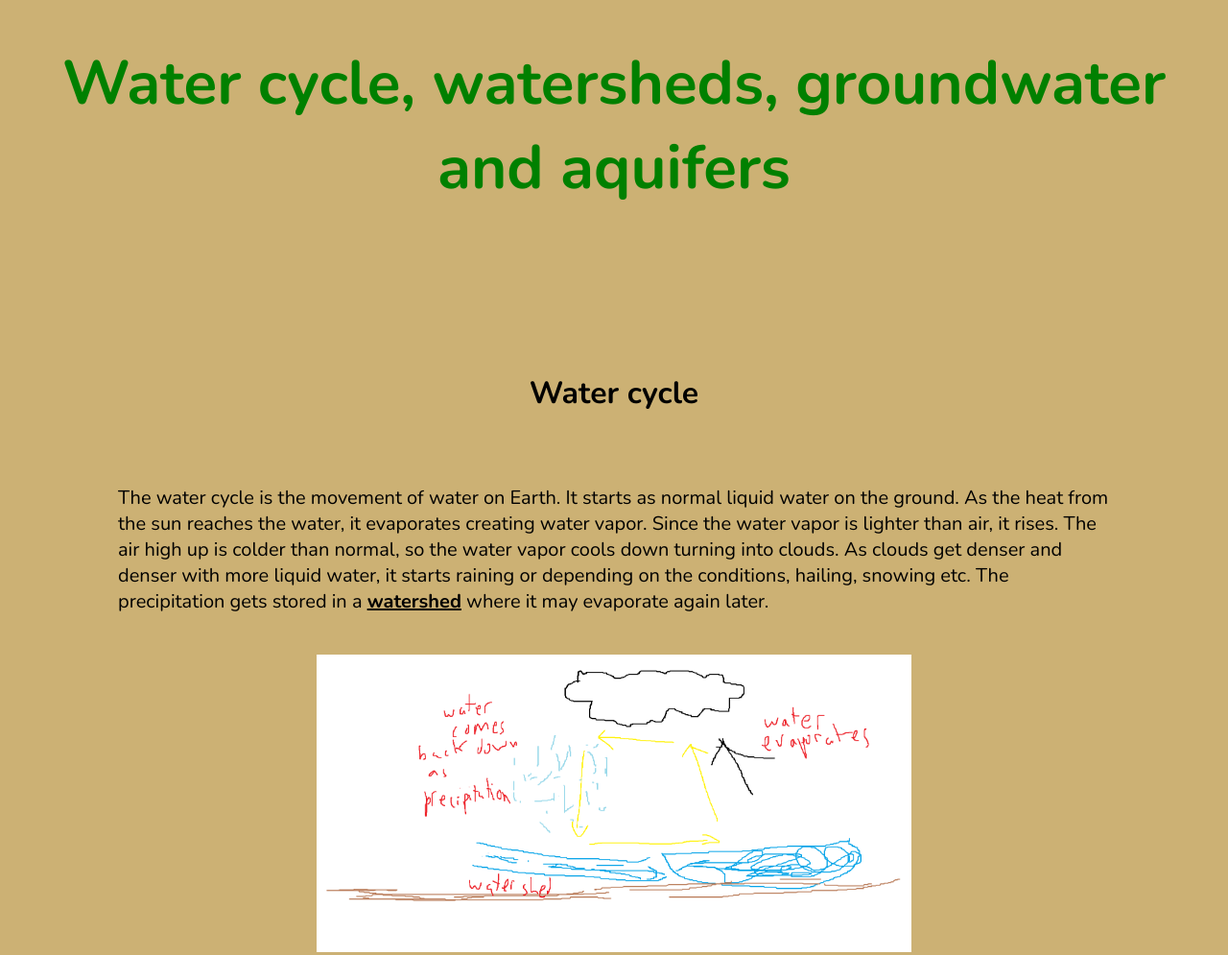
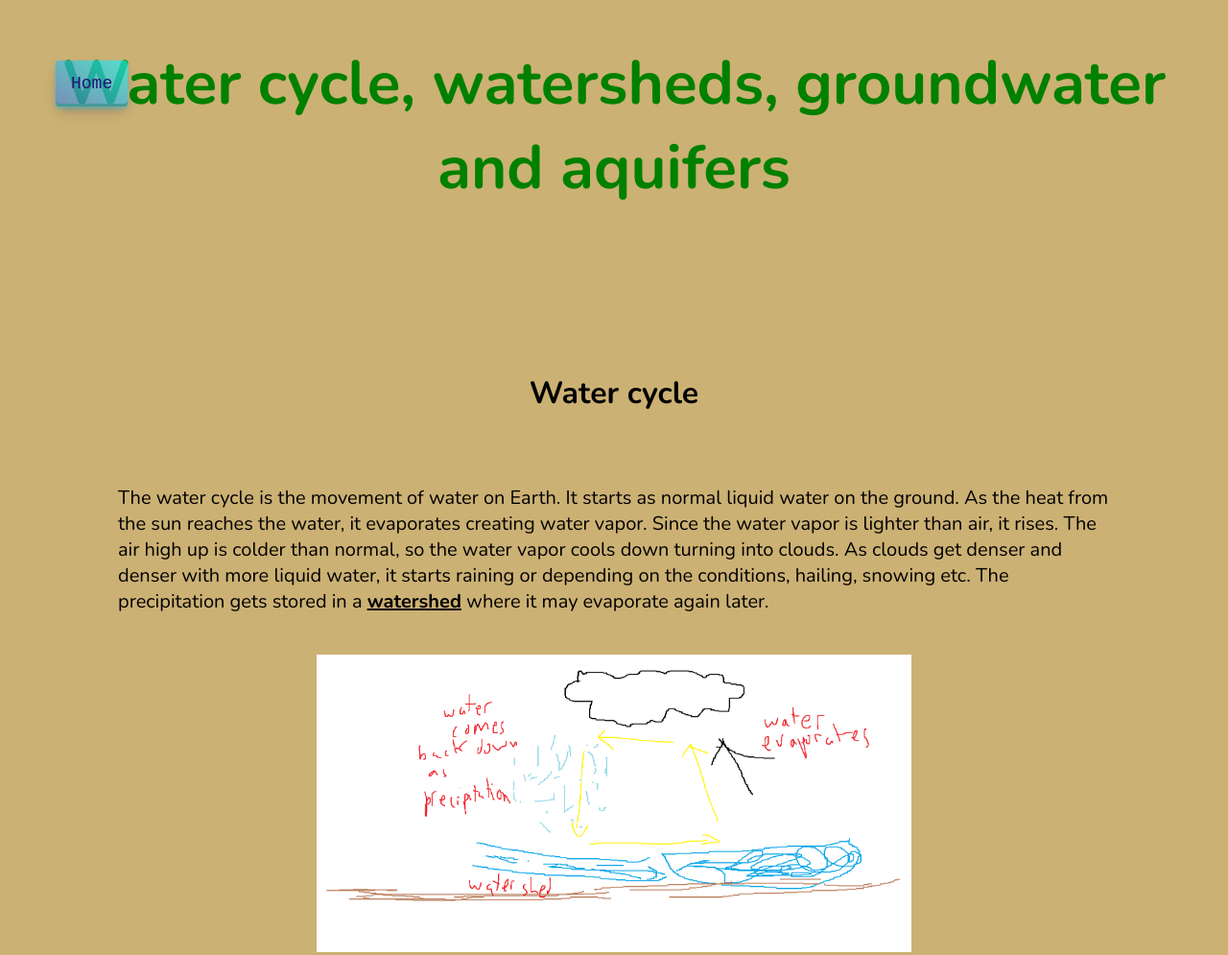
Before and after one commit to Totoro700/science-project, a plain HTML site: page topics/water.html in a window 1280 px wide. Shown: the top 995 px of the page at 96% size. Drawn offline with nearby package versions, Linux system fonts and the light colour scheme.

Commit message:
Update water.html

```diff
--- a/topics/water.html
+++ b/topics/water.html
@@ -6,6 +6,7 @@
 		<script src="e.js"></script>
     </head>
     <body>
+<div style="position: fixed"><button type="button" id="homeButton" onClick="window.location.href"'../index.html'">Home</button></div>
         <h1 id="title">Water cycle, watersheds, groundwater and aquifers</h1>
         <div class="content">
 			<br>
```
